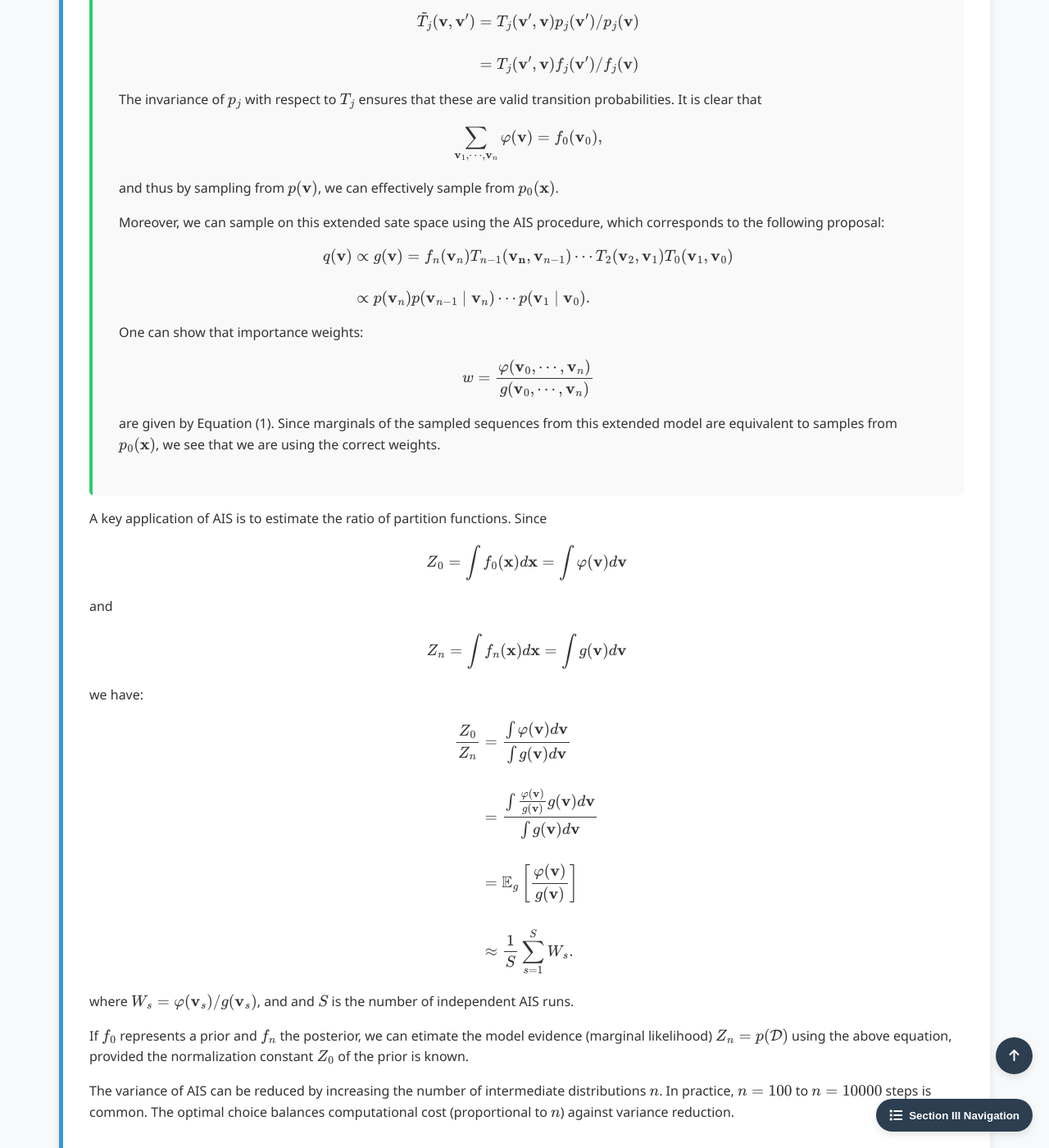
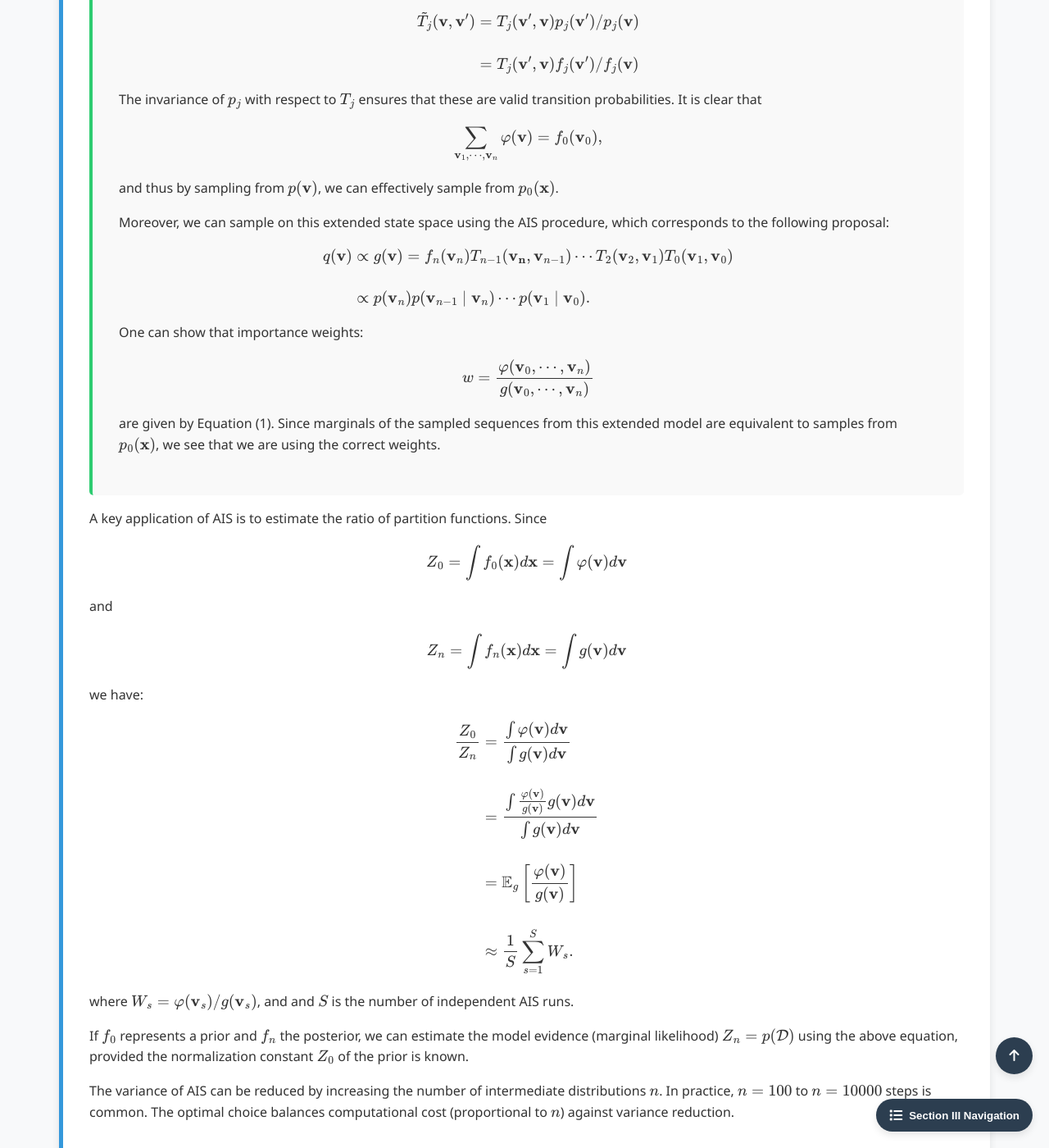
Before and after one commit to Yusukey01/yusukey01.github.io, a Jekyll site: the page built from Mathematics/Probability/importance_sampling.html, in a window 1280 px wide and 1400 px high, scrolled down 6868 px. Shown: the whole window at 82% size. Built offline with Jekyll 4.4.1, drawn with Linux system fonts in a browser that asks for light colours; some of the changed text lies outside the part shown.

Commit message:
making Importance sampling, AIS

```diff
--- a/Mathematics/Probability/importance_sampling.html
+++ b/Mathematics/Probability/importance_sampling.html
@@ -181,7 +181,7 @@ uses_python: false
 
                 <h4><strong>1. Reinforcement Learning from Human Feedback (RLHF)</strong></h4>
                 <p>
-                    Modern large language models (LLMs) like ChatGPT, are fine-tuned using RLHF, which fundamentally relies on
+                    Modern large language models (LLMs) like ChatGPT are fine-tuned using RLHF, which fundamentally relies on
                     importance sampling. The <strong>Proximal Policy Optimization (PPO)</strong> algorithm uses importance sampling to learn
                     from data collected under an old policy while optimizing a new policy:
                     \[
@@ -491,7 +491,7 @@ uses_python: false
                         and thus by sampling from \(p(\mathbf{v})\), we can effectively sample from \(p_0(\mathbf{x})\).
                     </p>
                     <p>
-                        Moreover, we can sample on this extended sate space using the AIS procedure, which corresponds to
+                        Moreover, we can sample on this extended state space using the AIS procedure, which corresponds to
                         the following proposal:
                         \[
                         \begin{align*}
@@ -530,7 +530,7 @@ uses_python: false
                 </p>
 
                 <p>
-                    If \(f_0\) represents a prior and \(f_n\) the posterior, we can etimate the model evidence (marginal likelihood) \(Z_n = p(\mathcal{D})\) using the above equation,
+                    If \(f_0\) represents a prior and \(f_n\) the posterior, we can estimate the model evidence (marginal likelihood) \(Z_n = p(\mathcal{D})\) using the above equation,
                     provided the normalization constant \(Z_0\) of the prior is known.
                 </p>
 
```
